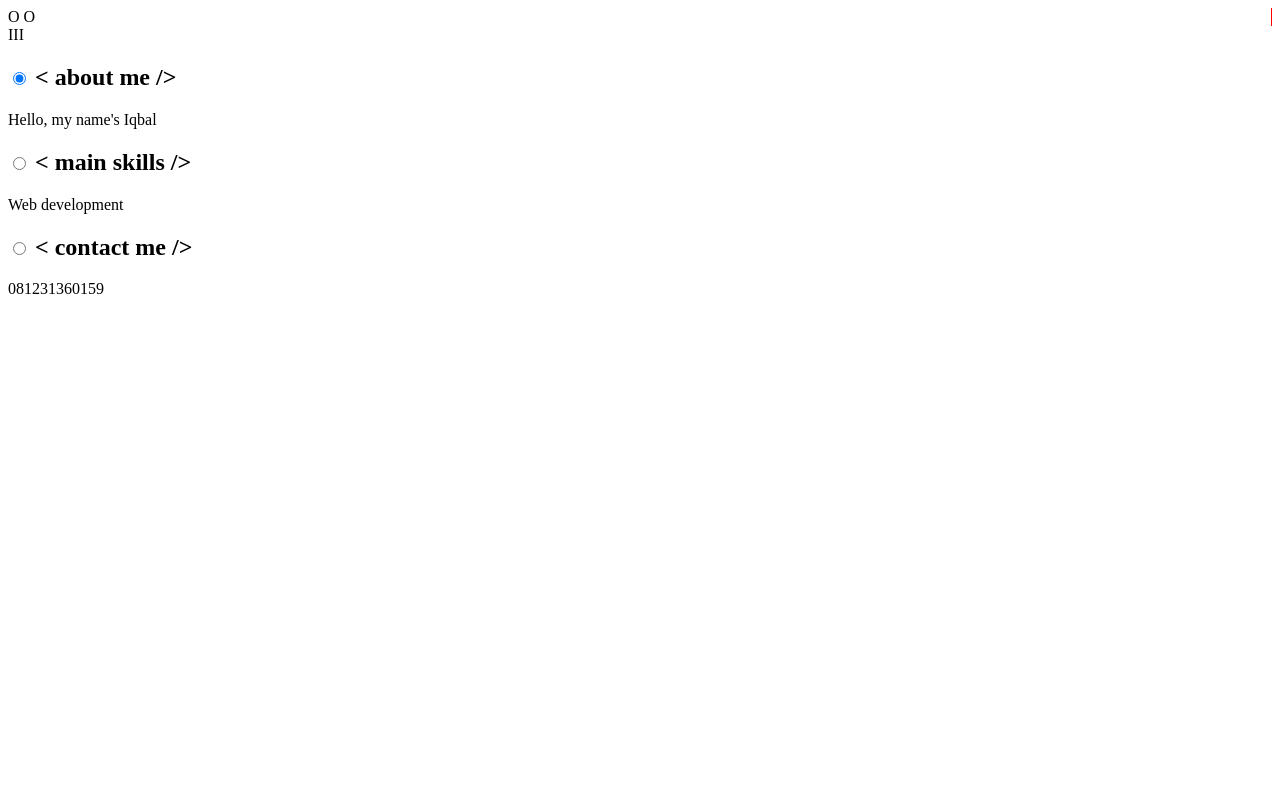
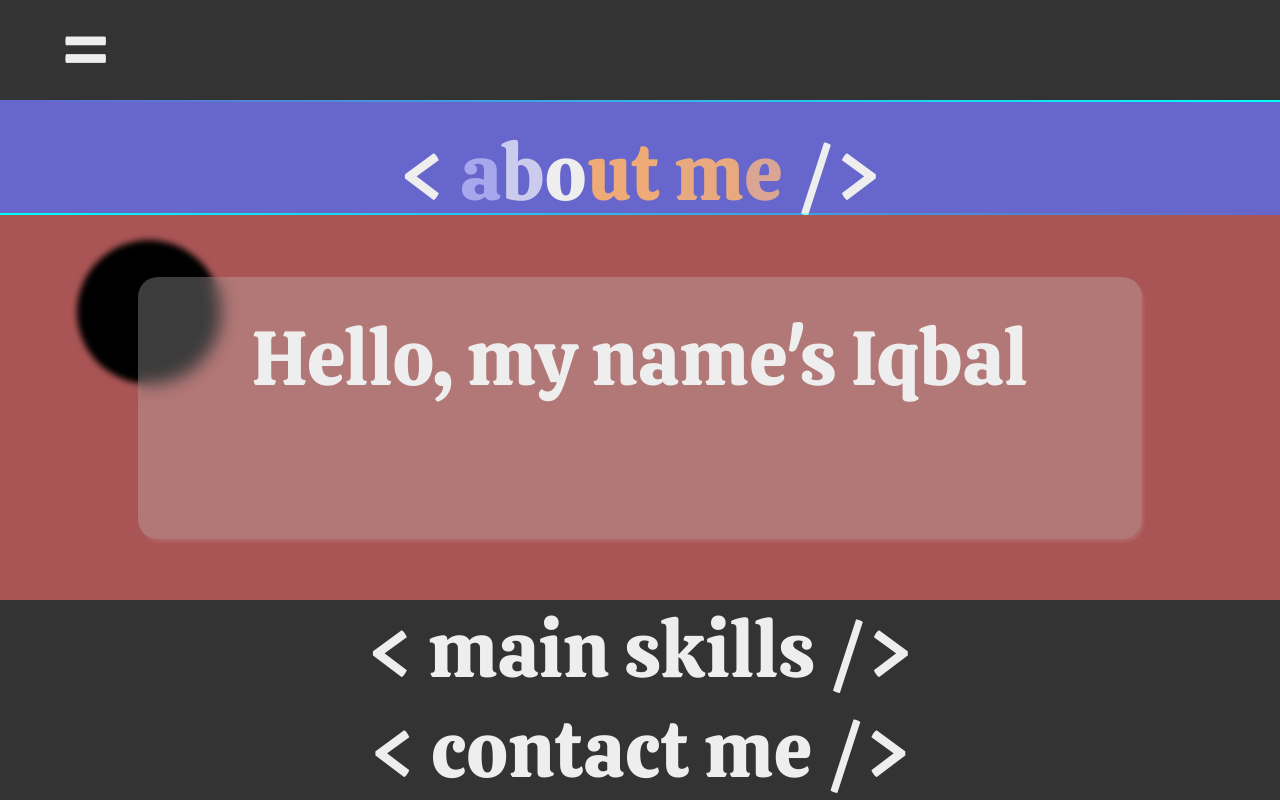
Before and after one commit to iqbalthex/portfolio, a plain HTML site: page index.html in a window 1280 px wide. Drawn offline with Linux system fonts and the light colour scheme.

Commit message:
Add files via upload

```diff
--- a/index.html
+++ b/index.html
@@ -1,27 +1,25 @@
 <!DOCTYPE html>
 <html lang="en">
 <head>
-
-<meta name="viewport" content="width=device-width, initial-scale=1.0" />
-<link type="text/css" rel="stylesheet" media="print" href="assets/css/main.css" />
-
+	<meta name="viewport" content="width=device-width, initial-scale=1.0" />
+  <link type="text/css" rel="preload" href="assets/css/fonts.css" />
+  <link type="text/css" rel="stylesheet" href="assets/css/main.css" />
 </head>
 <body class="flex flex-col">
 
-<header>
-  <nav class="flex">
-    <div class="themes" style="border-right: 1px solid red">
-      <span class="picker">O</span>
-      <span class="picker">O</span>
+<header class="flex">
+	 <nav>
+    <div class="themes">
+      <span class="picker"></span>
     </div>
     <div class="menu">
-      <span class="menu-toggler">III</span>
+      <span class="menu-toggler">=</span>
     </div>
-  </nav>
+	 </nav>
 </header>
 
 <main class="flex flex-col">
-  <div class="content about">
+  <div class="content about active">
     <div class="head">
       <span></span>
       <span></span>
@@ -51,9 +49,7 @@
       </h2>
     </div>
     <div class="body">
-      <div class="glass">
-        <p>Web development</p>
-      </div>
+      <p>Web development</p>
     </div>
   </div>
 
@@ -69,13 +65,51 @@
       </h2>
     </div>
     <div class="body">
-      <div class="glass">
-        <p>081231360159</p>
-      </div>
+      <p>081231360159</p>
     </div>
   </div>
 </main>
 
-<script type="text/javascript" src="assets/js/main.js"></script>
+<script>
+
+const contentBtn = document.querySelectorAll('.content .head input');
+
+contentBtn.forEach(btn => {
+  btn.onclick = event => {
+    const contName = event.target.id.split('-')[0];
+    const activeCont = document.querySelector(`.content.${contName}`);
+    const inactiveConts = document.querySelectorAll(`.content:not(.${contName})`);
+
+    activeCont.classList.add('active');
+    inactiveConts.forEach(cont => cont.classList.remove('active'));
+
+    decorateHead();
+  }
+});
+
+
+function decorateHead() {
+  const label = document.querySelector('.active .head label > span');
+  let html = '';
+  for (let i=0; i<label.innerText.length; i++) {
+    const delay = .1 * i;
+    html += `<span style="--delay: ${delay}s">`
+      + label.innerText[i] +
+    '</span>';
+  }
+  label.innerHTML = html;
+}
+
+
+window.onload = () => {
+  document.querySelectorAll('link[rel=preload]').forEach(link => {
+    link.rel = 'stylesheet';
+  });
+  decorateHead();
+}
+
+
+</script>
+<!--script type="text/css" src="assets/js/main.js"></script-->
 </body>
 </html>
```
